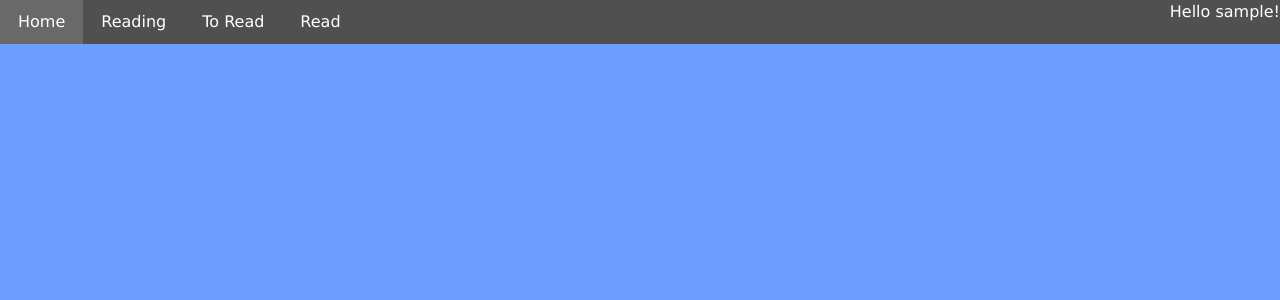
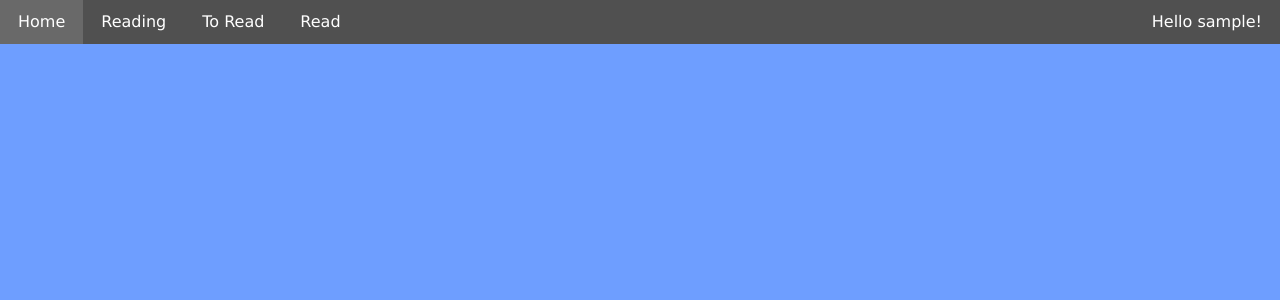
Before and after one commit to Spacenin/pageTurner, a PHP site: page /home.php in a window 1280 px wide. Shown: the top 300 px of the page. Run offline with PHP 8.4, Linux system fonts and the light colour scheme; the visitor is signed in with stand-in values (Sample User, id 1).

Commit message:
like to keep working on this

```diff
--- a/styles/home.css
+++ b/styles/home.css
@@ -27,6 +27,9 @@ li a:hover {
 
 #name {
     float: right;
+    display: block;
+    padding: 10px 18px;
     text-align: center;
+    text-decoration: none;
     color: white;
 }
--- a/toRead.php
+++ b/toRead.php
@@ -29,5 +29,7 @@
             <span>Hello <?php echo $_SESSION["user"]; ?>!</span>
         </li>
     </ul>
+
+
 </body>
 </html>
```
